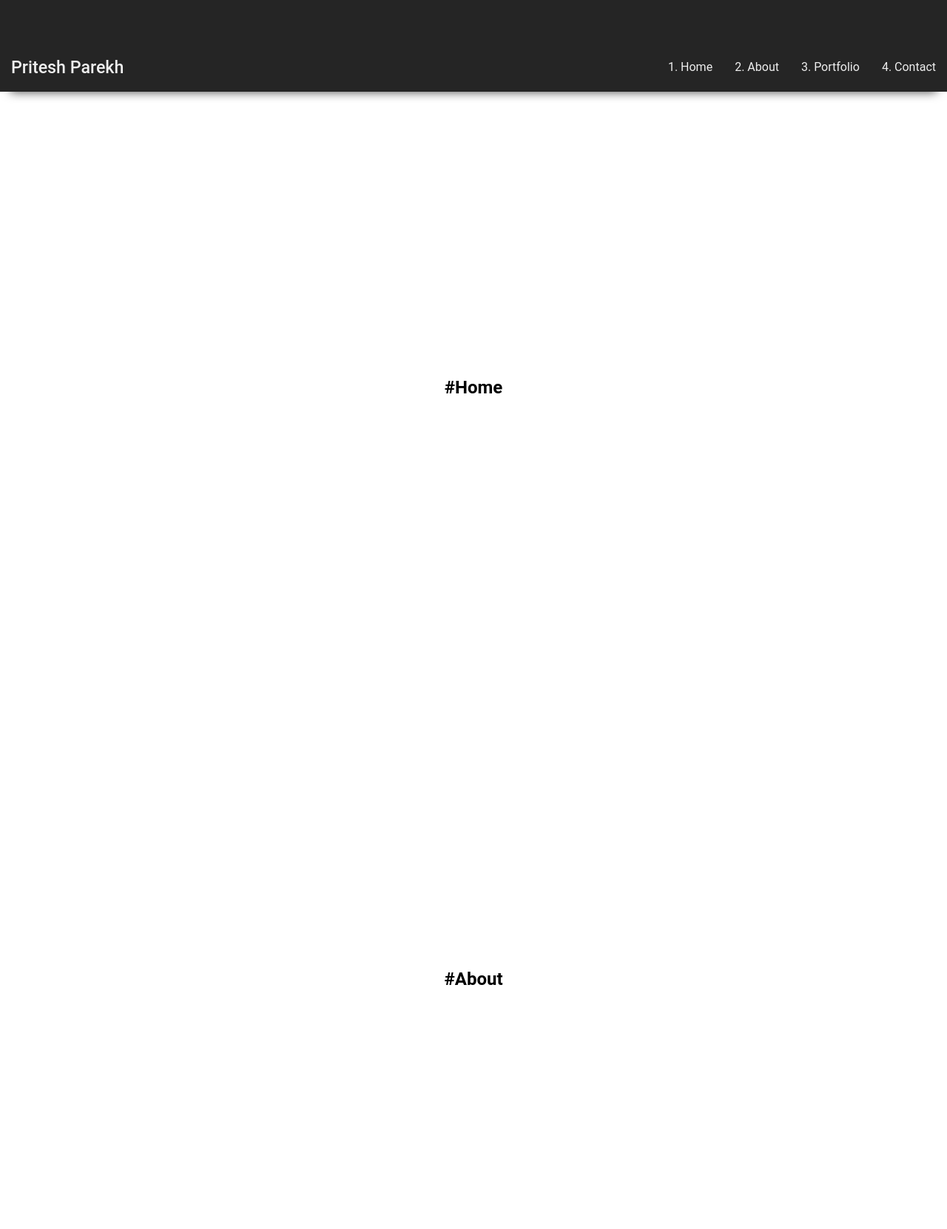
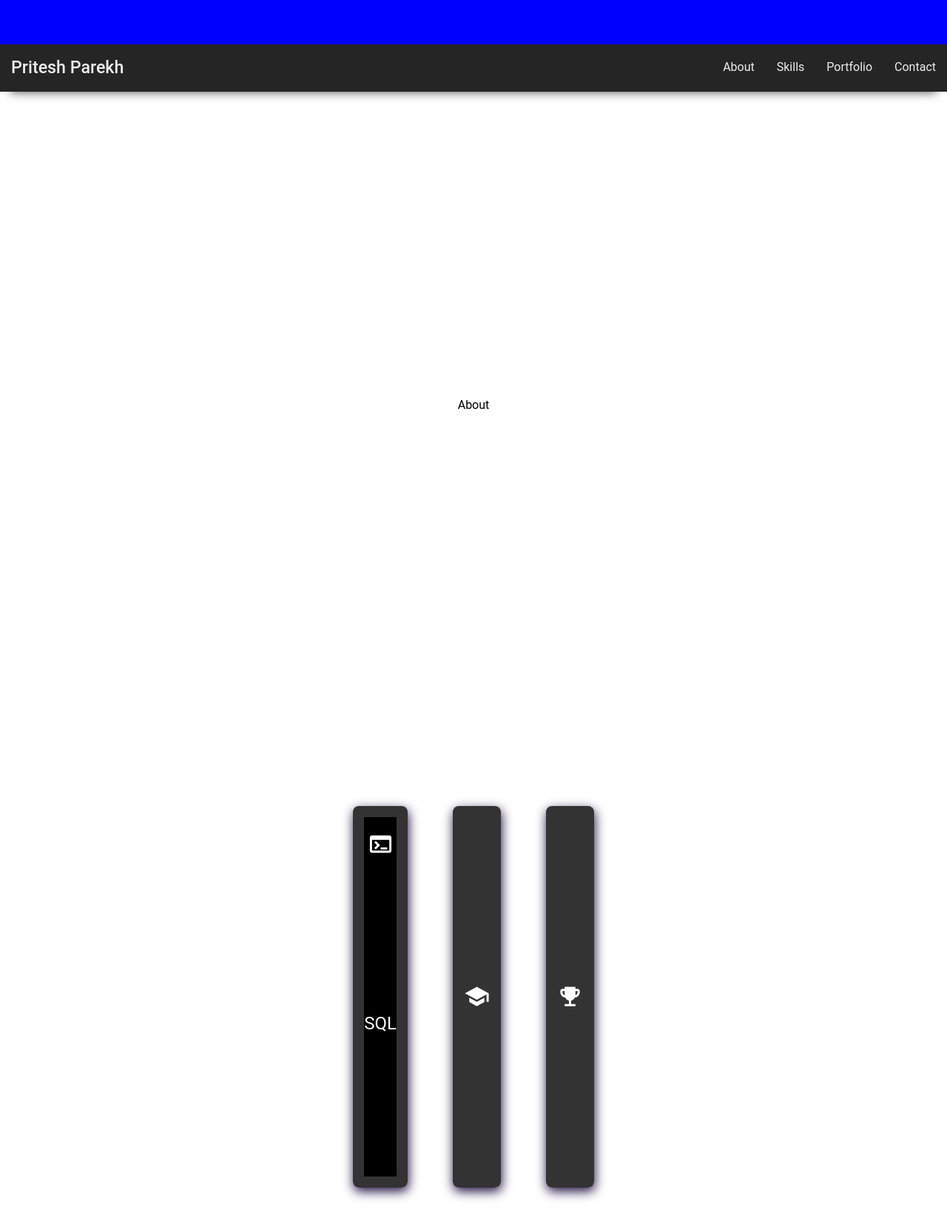
Before and after one commit to Pritesh2k/pritesh-portfolio-aws, a React (Create React App) app: page / in a window 1280 px wide. Shown: the part 740-2402 px from the top of the page at 74% size. Built offline with nearby package versions, Linux system fonts and the light colour scheme.

Commit message:
'commit'

```diff
--- a/package.json
+++ b/package.json
@@ -3,6 +3,9 @@
   "version": "0.1.0",
   "private": true,
   "dependencies": {
+    "@emotion/react": "^11.11.3",
+    "@emotion/styled": "^11.11.0",
+    "@mui/icons-material": "^5.15.2",
     "@testing-library/jest-dom": "^5.17.0",
     "@testing-library/react": "^13.4.0",
     "@testing-library/user-event": "^13.5.0",
@@ -34,5 +37,8 @@
       "last 1 firefox version",
       "last 1 safari version"
     ]
+  },
+  "devDependencies": {
+    "sass": "^1.69.5"
   }
 }
--- a/src/App.css
+++ b/src/App.css
@@ -147,22 +147,6 @@ body {
   color: var(--secondary);
 }
 
-.nav__item:nth-child(1) .nav__link::before {
-  content: '1. ';
-}
-
-.nav__item:nth-child(2) .nav__link::before {
-  content: '2. ';
-}
-
-.nav__item:nth-child(3) .nav__link::before {
-  content: '3. ';
-}
-
-.nav__item:nth-child(4) .nav__link::before {
-  content: '4. ';
-}
-
 @media (min-width: 800px) {
   .navbar,
   .nav__items {
@@ -286,3 +270,27 @@ body {
   opacity: 1;
   transform: translateY(0);
 }
+
+.about-container-wrapper{
+  display: flex;
+  justify-content: center;
+  align-items: center;
+
+  height: 100vh;
+
+  padding-top: 5rem;
+  padding-left: 2rem;
+  padding-right: 2rem;
+  padding-bottom: 2rem;
+}
+
+.header-contianer-wrapper{
+  display: flex;
+  justify-content: center;
+  align-items: center;
+
+  width: 100%;
+  height: 100%;
+
+  background-color: blue;
+}
--- a/src/App.js
+++ b/src/App.js
@@ -1,13 +1,14 @@
-import logo from './logo.svg';
-import NavBar from './JS/NavBar';
+
 import './App.css';
-import Content from './JS/Content';
+import Skills from './JS/Skills';
 
 function App() {
   return (
     <>
       <header class="header">
-        <h1>Header</h1>
+        <div className='header-contianer-wrapper'>
+
+        </div>
       </header>
 
       <nav class="sticky navbar">
@@ -19,8 +20,9 @@ function App() {
         <label for="nav" class="nav__open"><i></i><i></i><i></i></label>
         <div class="nav">
           <ul class="nav__items">
-            <li class="nav__item"><a href="#home" class="nav__link">Home</a></li>
+            {/* <li class="nav__item"><a href="#home" class="nav__link">Home</a></li> */}
             <li class="nav__item"><a href="#about" class="nav__link">About</a></li>
+            <li class="nav__item"><a href="#skills" class="nav__link">Skills</a></li>
             <li class="nav__item"><a href="#portfolio" class="nav__link">Portfolio</a></li>
             <li class="nav__item"><a href="#contact" class="nav__link">Contact</a></li>
           </ul>
@@ -28,24 +30,32 @@ function App() {
       </nav>
 
       <main>
-        <section class="home">
-          <div id="home">
-            <h1>Home</h1>
+        <section class="about">
+          <div id="about">
+            <div className='about-container-wrapper'>
+              About
+            </div>
           </div>
         </section>
-        <section class="about">
-          <div id="about">
-            <h1>About</h1>
+        <section class="portfolio">
+          <div id="skills">
+            <div className='about-container-wrapper'>
+              <Skills/>
+            </div>
           </div>
         </section>
         <section class="portfolio">
           <div id="portfolio">
-            <h1>Portfolio</h1>
+            <div className='about-container-wrapper'>
+              Portfolio
+            </div>
           </div>
         </section>
         <section class="contact">
           <div id="contact">
-            <h1>Contact</h1>
+            <div className='about-container-wrapper'>
+              Contact
+            </div>
           </div>
         </section>
       </main>
--- a/src/CSS/NavBarCSS/navbar.css
+++ /dev/null
@@ -1,28 +0,0 @@
-.nav{
-    display: flex;
-    justify-content: space-between;
-    align-items: center;
-
-    position: fixed;
-    z-index: 10000;
-    top: 0;
-    left: 0;
-    right: 0;
-
-    width: 100vw;
-    height: 10vh;
-
-    padding-left: 2rem;
-    padding-right: 2rem;
-    box-sizing: border-box;
-
-    list-style: none;
-    background: linear-gradient(to bottom, rgba(255, 255, 255, 0.712) 0%, rgba(255, 255, 255, 0.7) 100%);
-    box-shadow: 0 0 10px rgba(255, 255, 255, 0.5); /* Adjust the box-shadow for a subtle frosty effect */
-}
-
-.nav li {
-    margin: 0;
-    padding: 0;
-    color: #333; /* Adjust the text color */
-}
--- a/src/CSS/content.css
+++ /dev/null
@@ -1,21 +0,0 @@
-.background1{
-    display: flex;
-    justify-content: space-between;
-    align-items: center;
-
-    width: 100vw;
-    height: 100vh;
-
-    background-color: rgb(0, 255, 255);
-}
-
-.background2{
-    display: flex;
-    justify-content: space-between;
-    align-items: center;
-
-    width: 100vw;
-    height: 100vh;
-
-    background-color: rgb(89, 0, 255);
-}
--- /dev/null
+++ b/src/CSS/skills.css
@@ -0,0 +1,69 @@
+.container {
+    width: 100%;
+    display: flex;
+    justify-content: center;
+    height: 75%;
+    gap: 5%;
+
+    > div {
+      flex: 0 100% 20%;
+      border-radius: 0.5rem;
+      transition: 0.5s ease-in-out;
+      cursor: pointer;
+      box-shadow: 1px 5px 15px #1e0e3e;
+      position: relative;
+      overflow: hidden;
+
+      .content {
+        font-size: 1.5rem;
+        color: #fff;
+        display: flex;
+        flex-direction: column;
+        align-items: center;
+        justify-content: center;
+        height: 100%;
+        padding: 15px;
+        background: #333; /* Set the dark grey background color */
+        transform: translateY(0%); /* Set the initial transform */
+        transition: opacity 0.25s ease-in-out, transform 0.5s 0.2s;
+        visibility: visible; /* Set the initial visibility */
+
+        span {
+          display: block;
+          margin-top: 5px;
+          font-size: 1.2rem;
+        }
+      }
+
+      &:hover {
+        flex: 0 100% 40%;
+        box-shadow: 1px 5px 15px #1e0e3e;
+        transform: translateY(-30px);
+      }
+    }
+  }
+
+  .icon{
+    display: flex;
+    justify-content: center;
+    align-items: center;
+    width: 100%;
+    height: 15%;
+    background-color: rgb(0, 0, 0);
+  }
+
+  .content-context{
+    display: flex;
+    justify-content: center;
+    align-items: center;
+
+    width: 100%;
+    height: 85%;
+    background-color: rgb(0, 0, 0);
+  }
+
+  .content-context ul{
+    margin: 0;
+    padding: 0;
+    list-style: none;
+  }
--- a/src/JS/Content.js
+++ /dev/null
@@ -1,17 +0,0 @@
-import React from 'react'
-import '../CSS/content.css'
-
-function Content() {
-  return (
-    <>
-    <div className='background1'>
-
-    </div>
-    <div className='background2'>
-
-    </div>
-    </>
-  )
-}
-
-export default Content
--- a/src/JS/NavBar.js
+++ /dev/null
@@ -1,12 +0,0 @@
-
-
-export default function NavBar() {
-    return (
-        <nav className="nav">
-            <li>About</li>
-            <li>Skills</li>
-            <li>Projects</li>
-            <li>Contact</li>
-        </nav>
-    )
-}
--- /dev/null
+++ b/src/JS/Skills.js
@@ -0,0 +1,37 @@
+import React from 'react';
+import '../CSS/skills.css';
+
+import TerminalIcon from '@mui/icons-material/Terminal';
+import SchoolIcon from '@mui/icons-material/School';
+import EmojiEventsIcon from '@mui/icons-material/EmojiEvents';
+
+function Skills() {
+    return (
+        <div className="container">
+            <div>
+                <div className="content">
+                    <div className='icon'>
+                        <TerminalIcon fontSize='large' />
+                    </div>
+                    <div className='content-context'>
+                        <ul>
+                            <li>SQL</li>
+                        </ul>
+                    </div>
+                </div>
+            </div>
+            <div>
+                <div className="content">
+                    <SchoolIcon fontSize='large' />
+                </div>
+            </div>
+            <div>
+                <div className="content">
+                    <EmojiEventsIcon fontSize='large' />
+                </div>
+            </div>
+        </div>
+    );
+}
+
+export default Skills;
```
Also changed, not shown: src/CSS/hero.css (added, +22 -0 lines), src/JS/Hero.js (added, +21 -0 lines), 1 other file (tests, documents, lock files or other folders).
